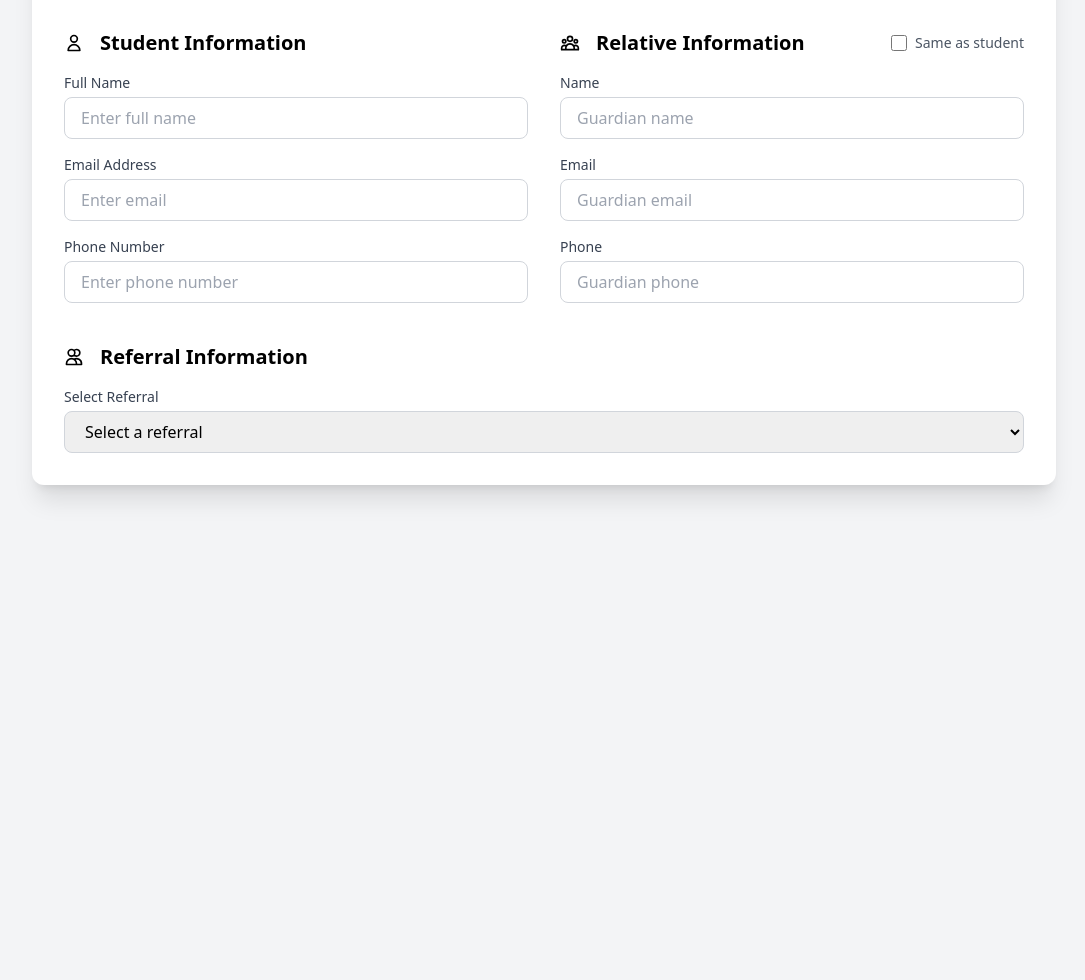
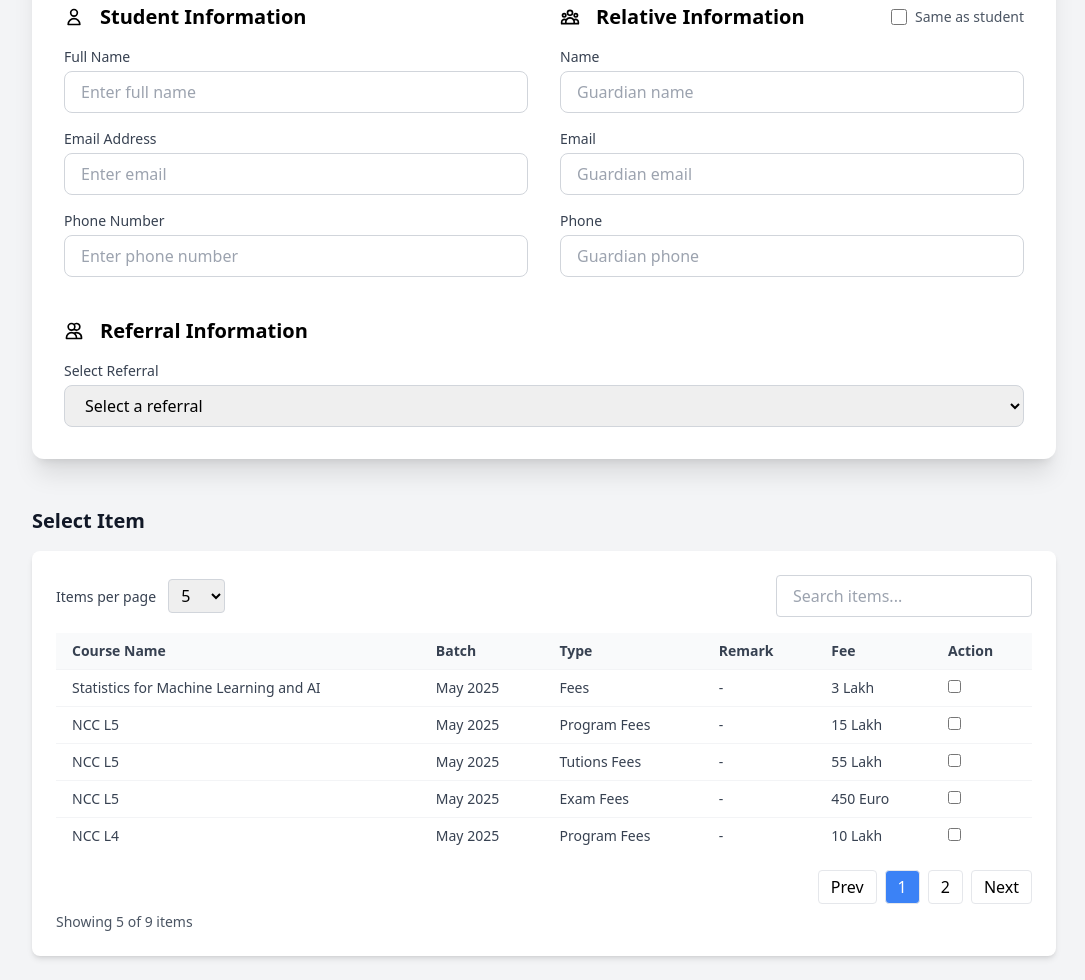
Before and after one commit to SanKyawHtwe/js_project, a website: page public/new_student.html in a window 1280 px wide. Shown: the part 266-1246 px from the top of the page, without its empty margins (96-1181 px from the left). Before the commit the page ends 800 px from the top, so only its background shows below. Drawn offline with nearby package versions, Linux system fonts and the light colour scheme.

Commit message:
Add course selection section ui

```diff
--- a/public/new_student.html
+++ b/public/new_student.html
@@ -12,7 +12,8 @@
       <img
         src="https://retail.nbgsoftware.com/logo.png"
         alt="Logo"
-        class="w-22 h-10 mb-6"/>
+        class="w-22 h-10 mb-6"
+      />
       <h1 class="text-3xl font-bold text-gray-900 mb-6">
         New Enrollment Information
       </h1>
@@ -65,7 +66,6 @@
         }
       }"
       >
-
         <h1 class="text-2xl font-bold text-gray-900 border-b pb-4">
           User Information
         </h1>
@@ -74,8 +74,18 @@
         <section class="grid grid-cols-1 md:grid-cols-2 gap-8">
           <div>
             <h2 class="text-xl font-semibold mb-4 flex items-center gap-2">
-            <svg class="w-5 h-5 mr-2" fill="none" stroke="currentColor" viewBox="0 0 24 24">
-              <path stroke-linecap="round" stroke-linejoin="round" stroke-width="2" d="M16 7a4 4 0 11-8 0 4 4 0 018 0zM12 14a7 7 0 00-7 7h14a7 7 0 00-7-7z"></path>
+              <svg
+                class="w-5 h-5 mr-2"
+                fill="none"
+                stroke="currentColor"
+                viewBox="0 0 24 24"
+              >
+                <path
+                  stroke-linecap="round"
+                  stroke-linejoin="round"
+                  stroke-width="2"
+                  d="M16 7a4 4 0 11-8 0 4 4 0 018 0zM12 14a7 7 0 00-7 7h14a7 7 0 00-7-7z"
+                ></path>
               </svg>
 
               Student Information
@@ -124,8 +134,18 @@
           <div>
             <div class="flex justify-between items-center mb-4">
               <h2 class="text-xl font-semibold flex items-center gap-2">
-              <svg class="w-5 h-5 mr-2" fill="none" stroke="currentColor" viewBox="0 0 24 24">
-                <path stroke-linecap="round" stroke-linejoin="round" stroke-width="2" d="M17 20h5v-2a3 3 0 00-5.356-1.857M17 20H7m10 0v-2c0-.656-.126-1.283-.356-1.857M7 20H2v-2a3 3 0 015.356-1.857M7 20v-2c0-.656.126-1.283.356-1.857m0 0a5.002 5.002 0 019.288 0M15 7a3 3 0 11-6 0 3 3 0 016 0zm6 3a2 2 0 11-4 0 2 2 0 014 0zM7 10a2 2 0 11-4 0 2 2 0 014 0z"></path>
+                <svg
+                  class="w-5 h-5 mr-2"
+                  fill="none"
+                  stroke="currentColor"
+                  viewBox="0 0 24 24"
+                >
+                  <path
+                    stroke-linecap="round"
+                    stroke-linejoin="round"
+                    stroke-width="2"
+                    d="M17 20h5v-2a3 3 0 00-5.356-1.857M17 20H7m10 0v-2c0-.656-.126-1.283-.356-1.857M7 20H2v-2a3 3 0 015.356-1.857M7 20v-2c0-.656.126-1.283.356-1.857m0 0a5.002 5.002 0 019.288 0M15 7a3 3 0 11-6 0 3 3 0 016 0zm6 3a2 2 0 11-4 0 2 2 0 014 0zM7 10a2 2 0 11-4 0 2 2 0 014 0z"
+                  ></path>
                 </svg>
                 Relative Information
               </h2>
@@ -183,8 +203,18 @@
         <!-- Referral Info -->
         <section>
           <h2 class="text-xl font-semibold mb-4 flex items-center gap-2">
-          <svg class="w-5 h-5 mr-2" fill="none" stroke="currentColor" viewBox="0 0 24 24">
-            <path stroke-linecap="round" stroke-linejoin="round" stroke-width="2" d="M12 4.354a4 4 0 110 5.292M15 21H3v-1a6 6 0 0112 0v1zm0 0h6v-1a6 6 0 00-9-5.197M13 7a4 4 0 11-8 0 4 4 0 018 0z"></path>
+            <svg
+              class="w-5 h-5 mr-2"
+              fill="none"
+              stroke="currentColor"
+              viewBox="0 0 24 24"
+            >
+              <path
+                stroke-linecap="round"
+                stroke-linejoin="round"
+                stroke-width="2"
+                d="M12 4.354a4 4 0 110 5.292M15 21H3v-1a6 6 0 0112 0v1zm0 0h6v-1a6 6 0 00-9-5.197M13 7a4 4 0 11-8 0 4 4 0 018 0z"
+              ></path>
             </svg>
             Referral Information
           </h2>
@@ -241,21 +271,128 @@
                   class="w-full border border-gray-300 rounded-md px-4 py-2"
                 />
               </div>
-            <!-- <div class="flex justify-end">
-              <button
-                type="button"
-                class="bg-blue-600 hover:bg-blue-700 text-white font-semibold px-4 py-2 rounded-md"
-                @click="addReferralSource()"
-              >
-                Add Referral
-              </button>
-            </div> -->
             </div>
           </div>
         </section>
 
 
       </div>
+      <!-- Course Fees Table Section -->
+      <section class="mt-12" x-data="courseTable()">
+        <h2 class="text-xl font-semibold mb-4 text-gray-900">Select Item</h2>
+        <div class="bg-white p-6 rounded-lg shadow-md">
+          <div class="flex justify-between items-center mb-4">
+            <div>
+              <label class="text-sm font-medium text-gray-700 mr-2">Items per page</label>
+              <select x-model="perPage" class="border border-gray-300 rounded px-2 py-1">
+                <option value="5">5</option>
+                <option value="10">10</option>
+                <option value="25">25</option>
+              </select>
             </div>
+            <input
+              type="text"
+              x-model="search"
+              placeholder="Search items..."
+              class="border border-gray-300 rounded px-4 py-2 w-64"
+            />
+          </div>
+          <div class="overflow-x-auto">
+            <table class="min-w-full divide-y divide-gray-200">
+              <thead class="bg-gray-50 text-left text-sm font-semibold text-gray-700">
+                <tr>
+                  <th class="px-4 py-2">Course Name</th>
+                  <th class="px-4 py-2">Batch</th>
+                  <th class="px-4 py-2">Type</th>
+                  <th class="px-4 py-2">Remark</th>
+                  <th class="px-4 py-2">Fee</th>
+                  <th class="px-4 py-2">Action</th>
+                </tr>
+              </thead>
+              <tbody class="divide-y divide-gray-100 text-sm text-gray-700">
+                <template x-for="item in paginatedItems" :key="item.id">
+                  <tr>
+                    <td class="px-4 py-2" x-text="item.name"></td>
+                    <td class="px-4 py-2" x-text="item.batch"></td>
+                    <td class="px-4 py-2" x-text="item.type"></td>
+                    <td class="px-4 py-2" x-text="item.remark"></td>
+                    <td class="px-4 py-2" x-text="item.fee"></td>
+                    <td class="px-4 py-2"><input type="checkbox" /></td>
+                  </tr>
+                </template>
+              </tbody>
+            </table>
+          </div>
+
+          <!-- Pagination -->
+          <div class="flex justify-end items-center mt-4 space-x-2">
+            <button
+              class="px-3 py-1 rounded border"
+              :disabled="currentPage === 1"
+              @click="currentPage--"
+            >
+              Prev
+            </button>
+            <template x-for="page in totalPages" :key="page">
+              <button
+                class="px-3 py-1 rounded border"
+                :class="{ 'bg-blue-500 text-white': page === currentPage }"
+                @click="currentPage = page"
+                x-text="page"
+              ></button>
+            </template>
+            <button
+              class="px-3 py-1 rounded border"
+              :disabled="currentPage === totalPages"
+              @click="currentPage++"
+            >
+              Next
+            </button>
+
+          </div>
+          <p class="text-sm text-gray-600 mt-2">
+            Showing <span x-text="paginatedItems.length"></span>
+            of <span x-text="filteredItems.length"></span> items
+          </p>
+        </div>
+      </section>
+
+
+    </div>
+    <script>
+      function courseTable() {
+        return {
+          search: '',
+          perPage: 5,
+          currentPage: 1,
+          items: [
+            { id: 1, name: 'Statistics for Machine Learning and AI', batch: 'May 2025', type: 'Fees', remark: '-', fee: '3 Lakh' },
+            { id: 2, name: 'NCC L5', batch: 'May 2025', type: 'Program Fees', remark: '-', fee: '15 Lakh' },
+            { id: 3, name: 'NCC L5', batch: 'May 2025', type: 'Tutions Fees', remark: '-', fee: '55 Lakh' },
+            { id: 4, name: 'NCC L5', batch: 'May 2025', type: 'Exam Fees', remark: '-', fee: '450 Euro' },
+            { id: 5, name: 'NCC L4', batch: 'May 2025', type: 'Program Fees', remark: '-', fee: '10 Lakh' },
+            { id: 6, name: 'NCC L4', batch: 'May 2025', type: 'Tutions Fees', remark: '-', fee: '60 Lakh' },
+            { id: 7, name: 'NCC L4', batch: 'May 2025', type: 'Exam Fees', remark: '-', fee: '350 Euro' },
+            { id: 8, name: 'AI for Education (Students and Lecturers)', batch: 'May 2025', type: 'Fees', remark: '-', fee: '2.5 Lakh' },
+            { id: 9, name: 'Statistics for Machine Learning and AI', batch: 'Feb 2025', type: 'Fees', remark: '-', fee: '3 Lakh' }
+          ],
+          get filteredItems() {
+            return this.items.filter(item =>
+              Object.values(item).some(val =>
+                String(val).toLowerCase().includes(this.search.toLowerCase())
+              )
+            );
+          },
+          get paginatedItems() {
+            const start = (this.currentPage - 1) * this.perPage;
+            return this.filteredItems.slice(start, start + Number(this.perPage));
+          },
+          get totalPages() {
+            return Math.ceil(this.filteredItems.length / this.perPage);
+          }
+        }
+      }
+    </script>
+
   </body>
 </html>
```
Lines whose indentation alone changed are shown as unchanged.
